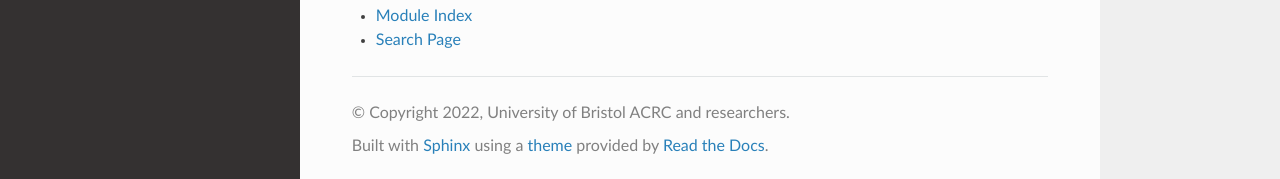
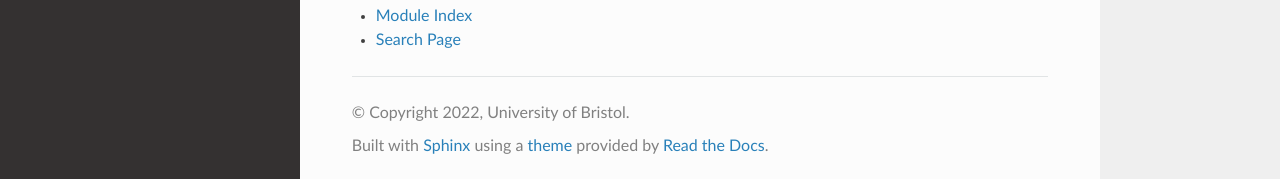
Before and after one commit to ACRC/HPC-community-docs, a Sphinx documentation site: the page built from source/index.md, in a window 1280 px wide and 1287 px high. Shown: the part 1105-1284 px from the top of the window. Built offline with Sphinx 7.4.7 and the Read the Docs theme 2.0.0, drawn with Linux system fonts in a browser that asks for light colours; pages that are not in the unit, such as notebooks, are missing from menus.

Commit message:
Assign copyright to UoB

```diff
--- a/source/conf.py
+++ b/source/conf.py
@@ -20,7 +20,7 @@ import sphinx_rtd_theme
 # -- Project information -----------------------------------------------------
 
 project = 'ACRC HPC community documentation'
-copyright = '2022, University of Bristol ACRC and researchers'
+copyright = '2022, University of Bristol'
 author = 'University of Bristol ACRC and researchers'
 
 
```
